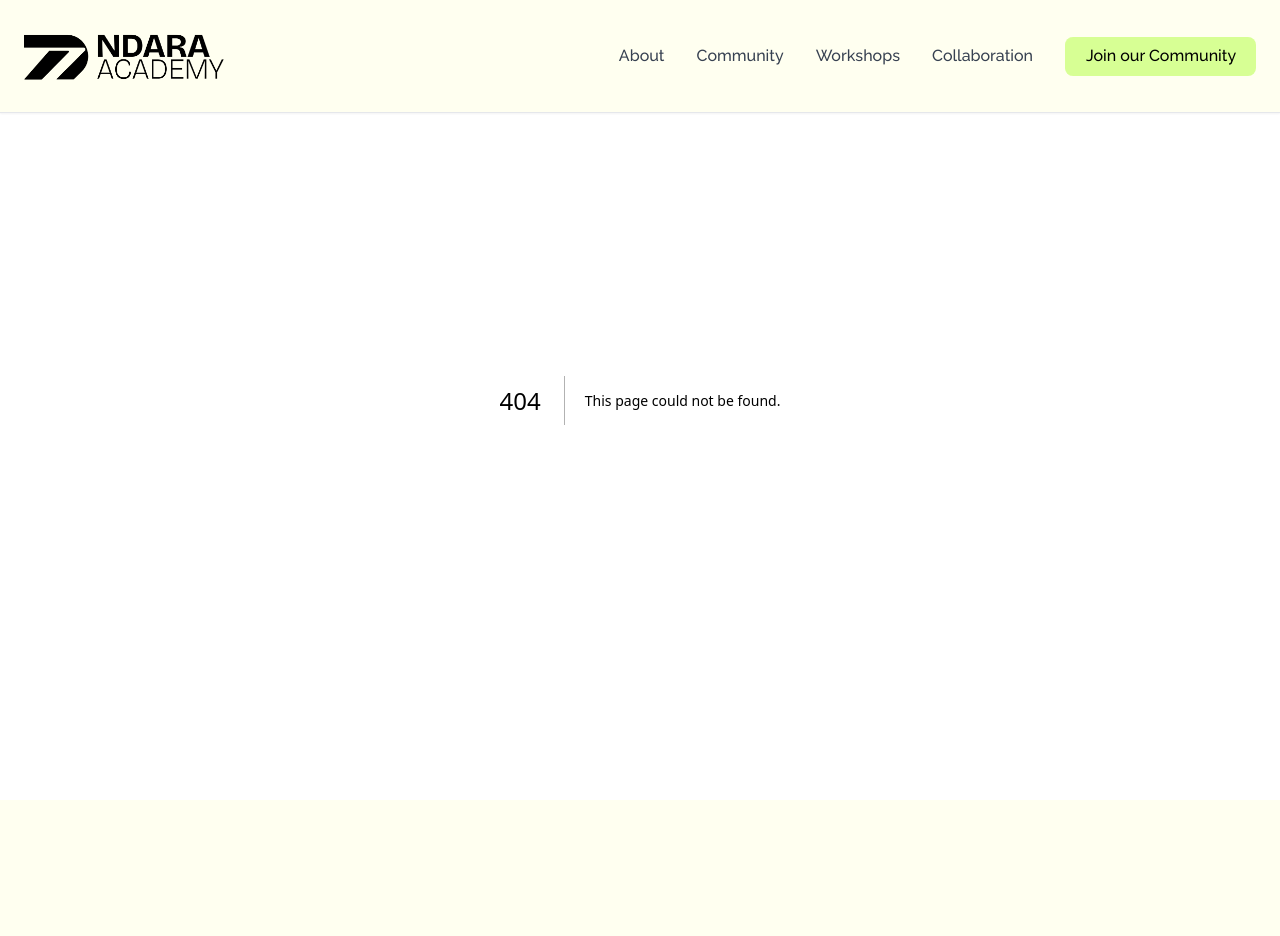
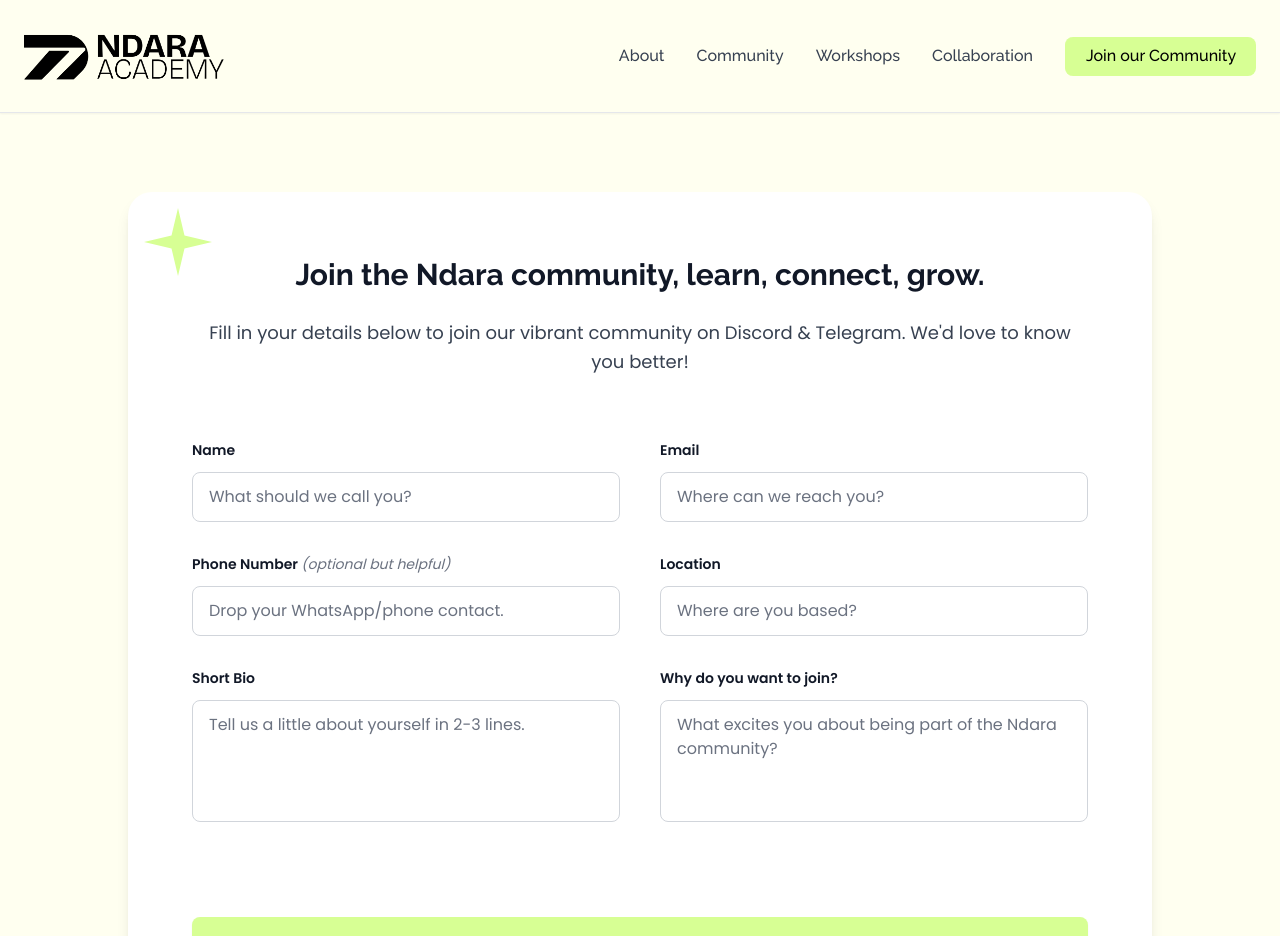
Before and after one commit to raysummer9/ndaraacademy_landingpage, a Next.js app: page /join-our-community in a window 1280 px wide. Before the commit this address had no page. Shown: the top 936 px of the page. Before the commit the page ends 800 px from the top, so only its background shows below. Built offline with nearby package versions, Linux system fonts and the light colour scheme.

Commit message:
join community form

```diff
--- a/scripts/generate-manifest.js
+++ b/scripts/generate-manifest.js
@@ -33,6 +33,10 @@
       "path": "/workshops",
       "query": {}
     },
+    "/join-our-community": {
+      "path": "/join-our-community",
+      "query": {}
+    },
     "/404": {
       "path": "/404",
       "query": {}
--- /dev/null
+++ b/src/app/join-our-community/page.tsx
@@ -0,0 +1,14 @@
+'use client';
+
+import React from 'react';
+import JoinCommunityForm from '@/components/JoinCommunityForm';
+
+export default function JoinOurCommunityPage() {
+  return (
+    <main className="min-h-screen bg-[#fffff0] pt-32 pb-12 px-4">
+      <div className="max-w-6xl mx-auto">
+        <JoinCommunityForm />
+      </div>
+    </main>
+  );
+}
--- /dev/null
+++ b/src/components/JoinCommunityForm.tsx
@@ -0,0 +1,238 @@
+'use client';
+
+import React, { useState } from 'react';
+
+interface FormData {
+  name: string;
+  email: string;
+  phone: string;
+  location: string;
+  bio: string;
+  whyJoin: string;
+}
+
+const JoinCommunityForm: React.FC = () => {
+  const [formData, setFormData] = useState<FormData>({
+    name: '',
+    email: '',
+    phone: '',
+    location: '',
+    bio: '',
+    whyJoin: ''
+  });
+  const [isSubmitting, setIsSubmitting] = useState(false);
+  const [isSubmitted, setIsSubmitted] = useState(false);
+
+  const handleInputChange = (
+    e: React.ChangeEvent<HTMLInputElement | HTMLTextAreaElement>
+  ) => {
+    const { name, value } = e.target;
+    setFormData(prev => ({
+      ...prev,
+      [name]: value
+    }));
+  };
+
+  const handleSubmit = async (e: React.FormEvent) => {
+    e.preventDefault();
+    setIsSubmitting(true);
+
+    try {
+      // TODO: Implement form submission logic
+      console.log('Form data:', formData);
+
+      // Simulate API call
+      await new Promise(resolve => setTimeout(resolve, 1000));
+
+      setIsSubmitted(true);
+      setFormData({
+        name: '',
+        email: '',
+        phone: '',
+        location: '',
+        bio: '',
+        whyJoin: ''
+      });
+
+      // Reset success state after 3 seconds
+      setTimeout(() => {
+        setIsSubmitted(false);
+      }, 3000);
+
+    } catch (error) {
+      console.error('Error submitting form:', error);
+      alert('There was an error submitting your form. Please try again.');
+    } finally {
+      setIsSubmitting(false);
+    }
+  };
+
+  if (isSubmitted) {
+    return (
+      <div className="max-w-4xl mx-auto">
+        <div className="bg-white rounded-3xl shadow-lg p-8 text-center">
+          <div className="w-16 h-16 bg-green-100 rounded-full flex items-center justify-center mx-auto mb-4">
+            <svg className="w-8 h-8 text-green-600" fill="none" stroke="currentColor" viewBox="0 0 24 24">
+              <path strokeLinecap="round" strokeLinejoin="round" strokeWidth={2} d="M5 13l4 4L19 7" />
+            </svg>
+          </div>
+          <h2 className="text-2xl font-bold text-gray-900 mb-2">Welcome to the Community!</h2>
+          <p className="text-gray-600">Thank you for joining us. We'll be in touch soon with your Discord & Telegram invites.</p>
+        </div>
+      </div>
+    );
+  }
+
+  return (
+    <div className="max-w-6xl mx-auto p-16">
+      {/* Form Container */}
+      <div className="bg-white rounded-3xl shadow-lg overflow-hidden relative min-h-[900px]">
+        {/* Decorative Star Elements */}
+        <div className="absolute top-4 left-4 w-15 h-15 z-10">
+          <img src="/assets/star.svg" alt="Decorative star" className="w-full h-full" />
+        </div>
+        <div className="absolute bottom-4 right-4 w-15 h-15 z-10 rotate-180">
+          <img src="/assets/star.svg" alt="Decorative star" className="w-full h-full" />
+        </div>
+
+        {/* Header Section */}
+        <div className="p-16 text-center">
+          <h1 className="text-3xl font-bold text-gray-900 mb-6 font-['Raleway'] leading-tight">
+            Join the Ndara community, learn, connect, grow.
+          </h1>
+
+          <p className="text-gray-700 text-lg leading-relaxed">
+            Fill in your details below to join our vibrant community on Discord & Telegram. We'd love to know you better!
+          </p>
+        </div>
+
+        {/* Form Section */}
+        <div className="px-16 pb-16">
+          <form onSubmit={handleSubmit} className="space-y-10">
+            <div className="grid grid-cols-1 lg:grid-cols-2 gap-10">
+              {/* Left Column */}
+              <div className="space-y-8">
+                {/* Name Field */}
+                <div>
+                  <label htmlFor="name" className="block text-sm font-semibold text-gray-900 mb-3">
+                    Name
+                  </label>
+                  <input
+                    type="text"
+                    id="name"
+                    name="name"
+                    value={formData.name}
+                    onChange={handleInputChange}
+                    placeholder="What should we call you?"
+                    required
+                    className="w-full px-4 py-3 border border-gray-300 rounded-lg focus:ring-2 focus:ring-[#D7FF94] focus:border-transparent outline-none transition-all text-gray-900 placeholder-gray-500 bg-white"
+                  />
+                </div>
+
+                {/* Phone Field */}
+                <div>
+                  <label htmlFor="phone" className="block text-sm font-semibold text-gray-900 mb-3">
+                    Phone Number <span className="text-gray-500 font-normal italic">(optional but helpful)</span>
+                  </label>
+                  <input
+                    type="tel"
+                    id="phone"
+                    name="phone"
+                    value={formData.phone}
+                    onChange={handleInputChange}
+                    placeholder="Drop your WhatsApp/phone contact."
+                    className="w-full px-4 py-3 border border-gray-300 rounded-lg focus:ring-2 focus:ring-[#D7FF94] focus:border-transparent outline-none transition-all text-gray-900 placeholder-gray-500 bg-white"
+                  />
+                </div>
+
+                {/* Bio Field */}
+                <div>
+                  <label htmlFor="bio" className="block text-sm font-semibold text-gray-900 mb-3">
+                    Short Bio
+                  </label>
+                  <textarea
+                    id="bio"
+                    name="bio"
+                    value={formData.bio}
+                    onChange={handleInputChange}
+                    placeholder="Tell us a little about yourself in 2-3 lines."
+                    rows={4}
+                    required
+                    className="w-full px-4 py-3 border border-gray-300 rounded-lg focus:ring-2 focus:ring-[#D7FF94] focus:border-transparent outline-none transition-all text-gray-900 placeholder-gray-500 resize-none bg-white"
+                  />
+                </div>
+              </div>
+
+              {/* Right Column */}
+              <div className="space-y-8">
+                {/* Email Field */}
+                <div>
+                  <label htmlFor="email" className="block text-sm font-semibold text-gray-900 mb-3">
+                    Email
+                  </label>
+                  <input
+                    type="email"
+                    id="email"
+                    name="email"
+                    value={formData.email}
+                    onChange={handleInputChange}
+                    placeholder="Where can we reach you?"
+                    required
+                    className="w-full px-4 py-3 border border-gray-300 rounded-lg focus:ring-2 focus:ring-[#D7FF94] focus:border-transparent outline-none transition-all text-gray-900 placeholder-gray-500 bg-white"
+                  />
+                </div>
+
+                {/* Location Field */}
+                <div>
+                  <label htmlFor="location" className="block text-sm font-semibold text-gray-900 mb-3">
+                    Location
+                  </label>
+                  <input
+                    type="text"
+                    id="location"
+                    name="location"
+                    value={formData.location}
+                    onChange={handleInputChange}
+                    placeholder="Where are you based?"
+                    required
+                    className="w-full px-4 py-3 border border-gray-300 rounded-lg focus:ring-2 focus:ring-[#D7FF94] focus:border-transparent outline-none transition-all text-gray-900 placeholder-gray-500 bg-white"
+                  />
+                </div>
+
+                {/* Why Join Field */}
+                <div>
+                  <label htmlFor="whyJoin" className="block text-sm font-semibold text-gray-900 mb-3">
+                    Why do you want to join?
+                  </label>
+                  <textarea
+                    id="whyJoin"
+                    name="whyJoin"
+                    value={formData.whyJoin}
+                    onChange={handleInputChange}
+                    placeholder="What excites you about being part of the Ndara community?"
+                    rows={4}
+                    required
+                    className="w-full px-4 py-3 border border-gray-300 rounded-lg focus:ring-2 focus:ring-[#D7FF94] focus:border-transparent outline-none transition-all text-gray-900 placeholder-gray-500 resize-none bg-white"
+                  />
+                </div>
+              </div>
+            </div>
+
+            {/* Submit Button */}
+            <div className="pt-12">
+              <button
+                type="submit"
+                disabled={isSubmitting}
+                className="w-full bg-[#D7FF94] text-gray-900 font-bold py-4 px-8 rounded-lg hover:bg-[#C7EF84] transition-colors disabled:opacity-50 disabled:cursor-not-allowed text-lg shadow-sm"
+              >
+                {isSubmitting ? 'Registering...' : 'Register & Connect'}
+              </button>
+            </div>
+          </form>
+        </div>
+      </div>
+    </div>
+  );
+};
+
+export default JoinCommunityForm;
--- a/src/components/Navbar.tsx
+++ b/src/components/Navbar.tsx
@@ -49,10 +49,8 @@
 
           {/* CTA Button - Desktop Only */}
           <div className="hidden xl:block">
-            <a
-              href="/coming-soon"
-              target="_blank"
-              rel="noopener noreferrer"
+            <Link
+              href="/join-our-community"
               className="font-medium text-black transition-colors duration-200"
               style={{
                 fontFamily: 'Raleway',
@@ -74,7 +72,7 @@
               }}
             >
               Join our Community
-            </a>
+            </Link>
           </div>
 
           {/* Mobile Menu Button */}
@@ -152,8 +150,9 @@
 
           {/* CTA Button */}
           <div className="p-6">
-            <button
-              className="w-full font-medium text-white transition-colors duration-200"
+            <Link
+              href="/join-our-community"
+              className="w-full font-medium text-white transition-colors duration-200 block text-center"
               style={{
                 fontFamily: 'Raleway',
                 fontWeight: 500,
@@ -165,11 +164,16 @@
                 height: '48px',
                 padding: '12px 16px',
                 borderRadius: '8px',
-                whiteSpace: 'nowrap'
+                whiteSpace: 'nowrap',
+                textDecoration: 'none',
+                display: 'flex',
+                alignItems: 'center',
+                justifyContent: 'center'
               }}
+              onClick={() => setIsMobileMenuOpen(false)}
             >
               Register Now
-            </button>
+            </Link>
           </div>
         </div>
       </div>
```
Also changed, not shown: public/assets/star.svg (added).
